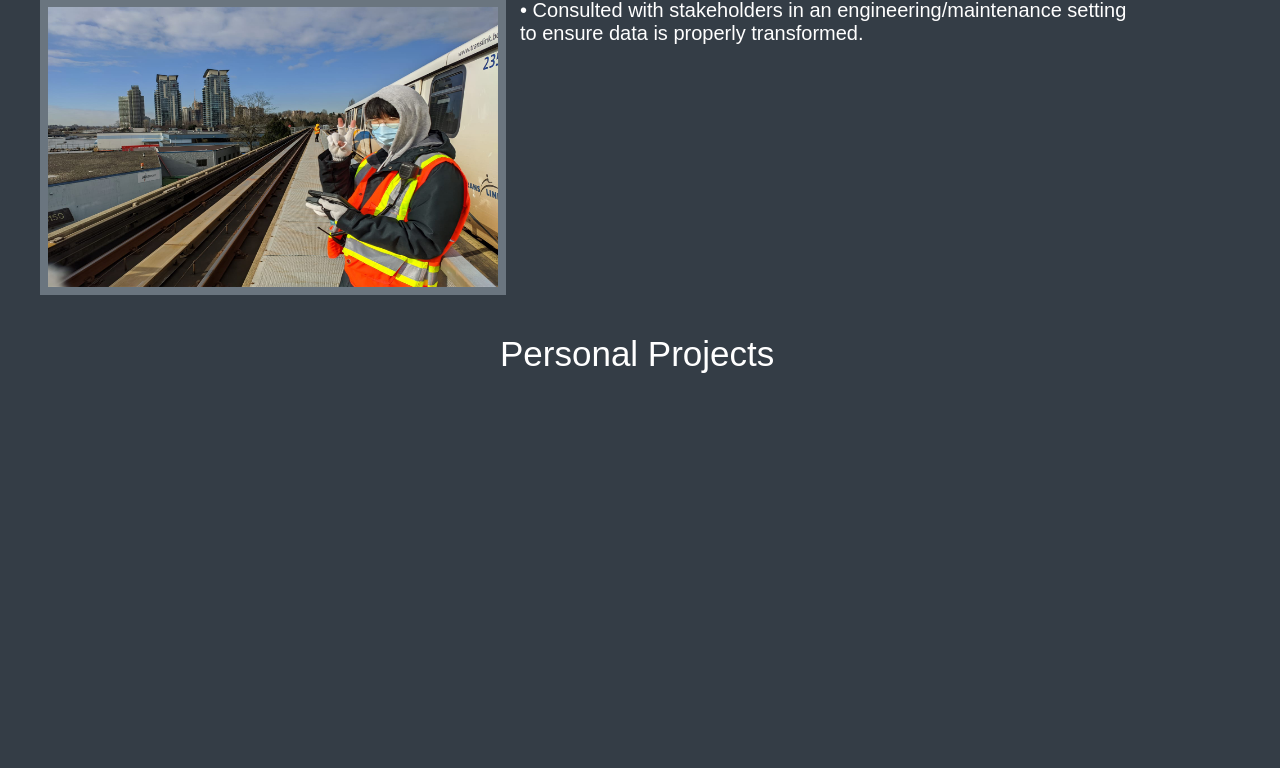
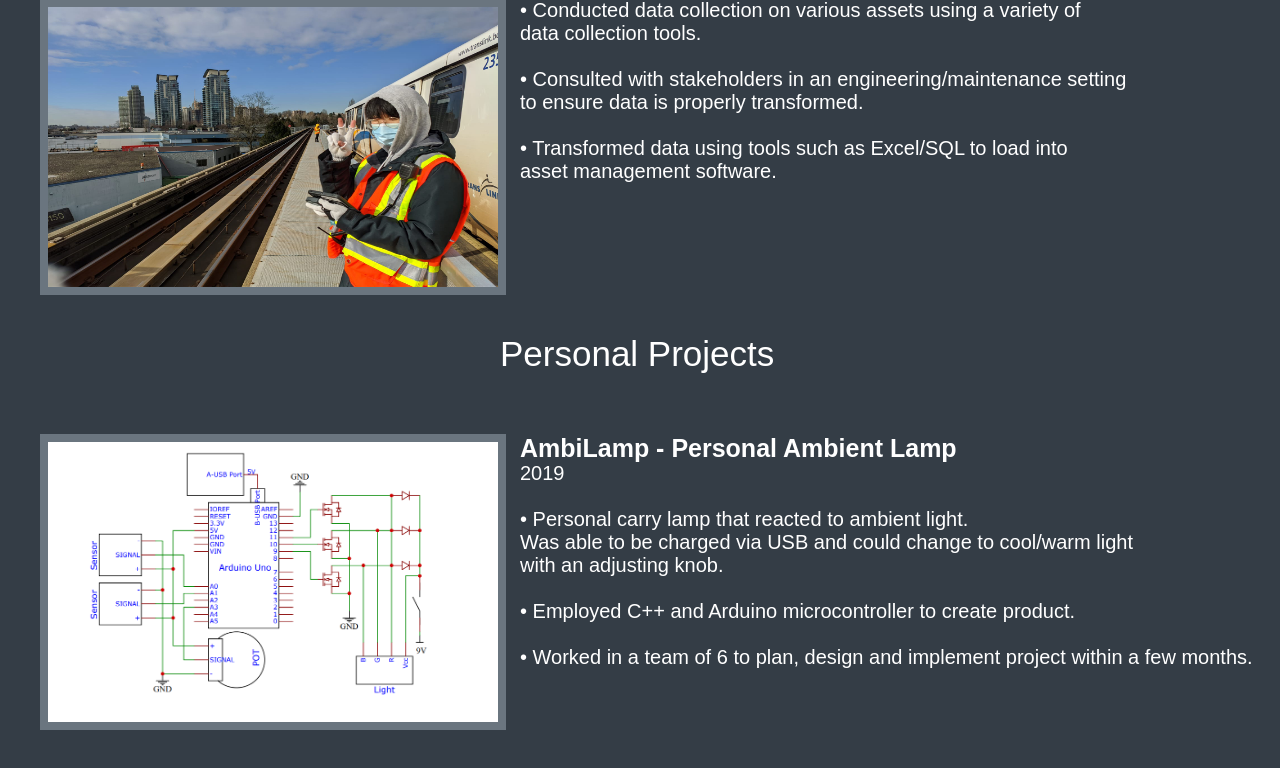
Before and after one commit to jonahkimm/CMPT-276-A3-Website, a plain HTML site: page index.html in a window 1280 px wide. Shown: the part 946-1714 px from the top of the page. Drawn offline with Linux system fonts and the light colour scheme.

Commit message:
Added in personal project section including description and image.

```diff
--- a/index.html
+++ b/index.html
@@ -46,16 +46,28 @@
     <img src = "guideway.jpg" class = "guideway" alt = "Picture on Guideway">
     <h1 class = "we0">SkyTrain - Data Analyst</h1>
     <div class = "wedesc">
-        <p>Sept 2023 - Current<br>
-            • Maintained database on both asset and maintenance data on <br>various SkyTrain systems.<br>
-            • Conducted data collection on various assets using a variety of  <br> data collection tools.<br>
-            • Consulted with stakeholders in an engineering/maintenance setting <br> to ensure data is properly transformed.</p>
+        <p>Sept 2023 - Current<br><br>
+            • Maintained database on both asset and maintenance data on <br>various SkyTrain systems.<br><br>
+            • Conducted data collection on various assets using a variety of  <br> data collection tools.<br><br>
+            • Consulted with stakeholders in an engineering/maintenance setting <br> to ensure data is properly transformed.<br><br>
+            • Transformed data using tools such as Excel/SQL to load into <br>asset management software.
+        </p>
     </div>
 </section>
 
 <section id = "persproj">
     <header class = "persprojhead">Personal Projects</header>
+    <img src = "ambilamp.png" class = "ambilamp" alt = "AmbiLamp Picture">
+    <h1 class = "persproj0">AmbiLamp - Personal Ambient Lamp</h1>
+    <div class = "persprojdesc">
+        <p>2019<br><br>
+            • Personal carry lamp that reacted to ambient light.<br> Was able to be charged via USB and could change to cool/warm light <br>with an adjusting knob.<br><br>
+            • Employed C++ and Arduino microcontroller to create product.<br><br>
+            • Worked in a team of 6 to plan, design and implement project within a few months.
+        </p>
 
+
+    </div>
 
 </section>
 
--- a/styles.css
+++ b/styles.css
@@ -156,6 +156,7 @@ section {
     font-size: 35px;
     position: absolute;
     left: 500px;
+    top: 90px;
     white-space: nowrap;
 
 }
@@ -227,3 +228,30 @@ header .email, .phonenum{
     top: 280px;
     left: 420px
 }
+
+.ambilamp {
+    border-style:solid;
+    border-width: 8px;
+    border-color:#6A757F;
+    position:absolute;
+    top: 180px;
+    left: 40px;
+    height: 280px;
+    width: 450px;
+}
+
+.persproj0 {
+    font-size: 25px;
+    position: absolute;
+    top: 180px;
+    left: 520px;
+    white-space: nowrap;
+}
+
+.persprojdesc {
+    font-size: 20px;
+    position: absolute;
+    left: 520px;
+    top: 208px;
+    white-space: nowrap;
+}
```
Also changed, not shown: ambilamp.png (added).
